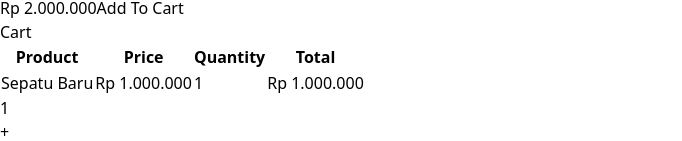
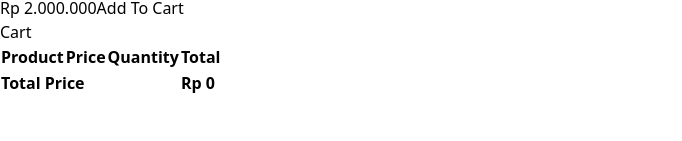
Before and after one commit to QuackPlayground/requack, a React (Vite) app: page /products in a window 1280 px wide. Shown: the part 1144-1285 px from the top of the page, without its empty margins (0-682 px from the left). After the commit the page ends 1240 px from the top, so only its background shows below. Built offline with nearby package versions, Linux system fonts and the light colour scheme.

Commit message:
feat: useEffect()

```diff
--- a/src/pages/products.jsx
+++ b/src/pages/products.jsx
@@ -1,8 +1,8 @@
 /* eslint-disable react/jsx-key */
 import CardProduct from "../components/Fragments/CardProduct";
 import Button from "../components/Elements/Button";
-import { useState } from "react";
-import Counter from "../components/Fragments/Counter";
+import { useEffect, useState } from "react";
+// import Counter from "../components/Fragments/Counter";
 
 const products = [
     {
@@ -32,12 +32,22 @@
 
 const ProductsPage = () => {
 
-    const [cart, setCart] = useState([
-        {
-            id: 1,
-            qty: 1
+    const [cart, setCart] = useState([])
+    const [totalPrice, setTotalPrice] = useState(0);
+    useEffect(() => {
+        setCart(JSON.parse(localStorage.getItem("cart")) || [])
+    }, [])
+
+    useEffect(() => {
+        if(cart.length > 0) {
+            const sum = cart.reduce((acc, item) => {
+                const product = products.find((product) => product.id === item.id)
+                return acc + product.price * item.qty
+             }, 0)
+             setTotalPrice(sum);
+             localStorage.setItem("cart", JSON.stringify(cart));
         }
-    ])
+    }, [cart])
 
     const handleLogout = () => {
         localStorage.removeItem('email');
@@ -96,15 +106,19 @@
                                     </tr>
                                 )
                             })}
+                            <tr>
+                                <td colSpan={3}><b>Total Price</b></td>
+                                <td><b>Rp {totalPrice.toLocaleString('id-ID', {styles: 'currency', currency: 'IDR'})}</b></td>
+                            </tr>
                         </tbody>
                     </table>
                 </div>
             </div>
-            <div className="flex justify-center mt-5 mb-5">
+            {/* <div className="flex justify-center mt-5 mb-5">
                 <Counter></Counter>
-            </div>
+            </div> */}
         </>
     )
 }
 
-export default ProductsPage;
+export default ProductsPage
```
